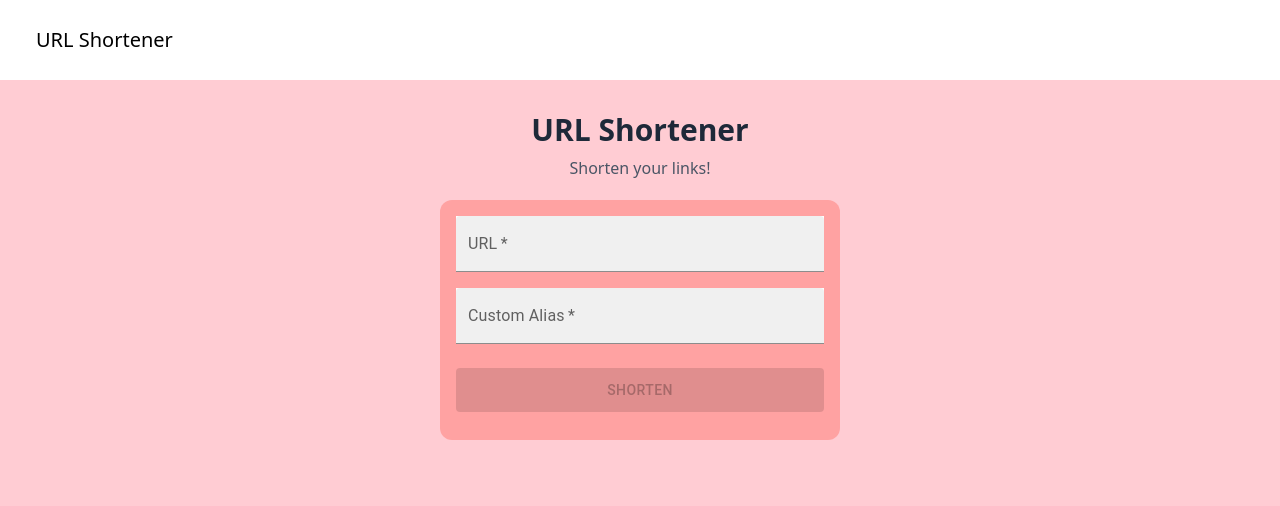
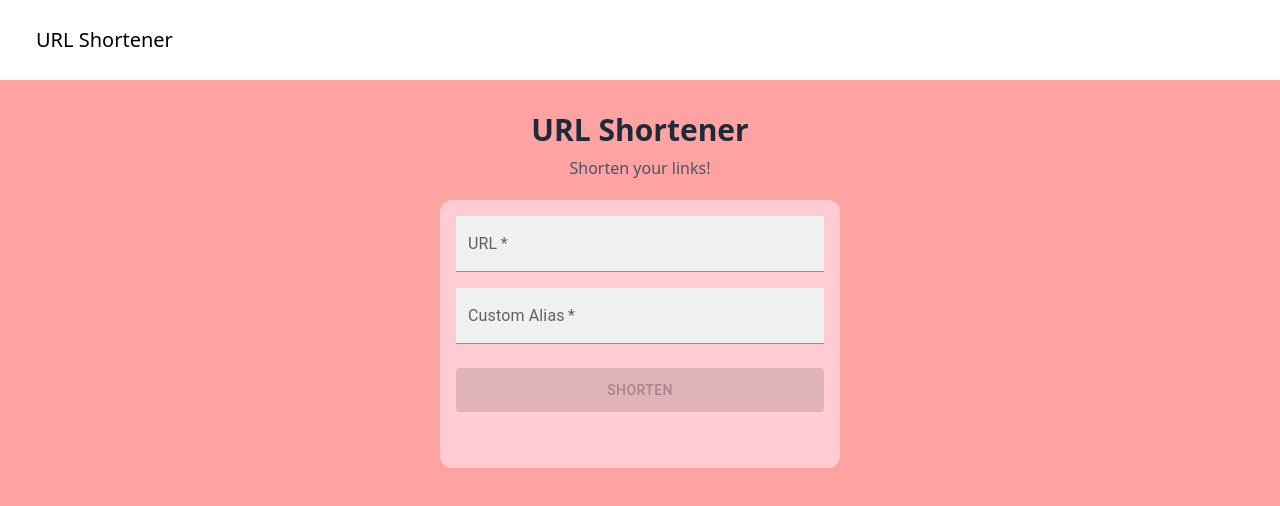
Before and after one commit to twelvenz/mp-5, a Next.js app: page / in a window 1280 px wide. Shown: the top 506 px of the page. Built offline with nearby package versions, Linux system fonts and the light colour scheme; no server answers.

Commit message:
Changed styling

```diff
--- a/app/components/convert.tsx
+++ b/app/components/convert.tsx
@@ -16,7 +16,7 @@ export default function Convert() {
     return(
         <>
             <form
-                className="w-100 rounded-xl p-4 bg-red-300"
+                className="w-100 rounded-xl p-4 bg-rose-200"
                 onSubmit={async(e) => {
                     e.preventDefault();
 
@@ -68,17 +68,17 @@ export default function Convert() {
                     </Button>
                 </div>
 
-                <div className="w-full items-center my-3 font-bold text-xl">
+                <div className="w-full items-center my-4 p-1 font-bold text-l text-red-600 ">
                     {error ? error : ""}
                 </div>
 
                 {result ? (
                     <div className="w-full block m-2">
-                        <p className="text-gray-700 font-bold text-xl mb-1"> Shortened URL:</p>
+                        <p className="text-gray-700 font-bold text-xl mb-1 w-full"> Shortened URL:</p>
                         <Link
                             href={`/${link}`}
                             target="_blank"
-                            className="bg-amber-100 px-2 py-1 font-bold text-blue-600 hover:underline rounded"
+                            className="bg-amber-100 w-full px-2 py-1 font-bold text-blue-600 hover:underline rounded"
                         >
                             {result}
                         </Link>
--- a/app/layout.tsx
+++ b/app/layout.tsx
@@ -15,7 +15,7 @@ export default function RootLayout({
 }>) {
     return (
         <html lang="en">
-        <body className="bg-rose-200">
+        <body className="bg-red-300">
             <Header />
             {children}
         </body>
```
